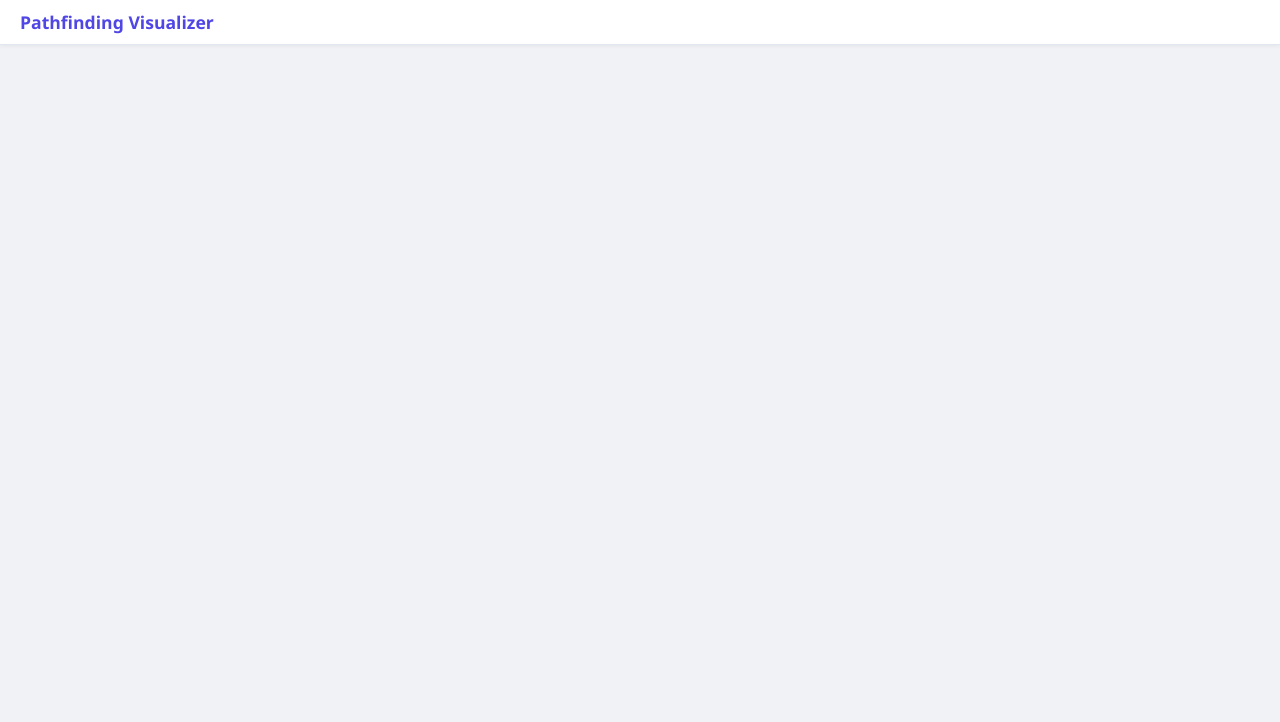
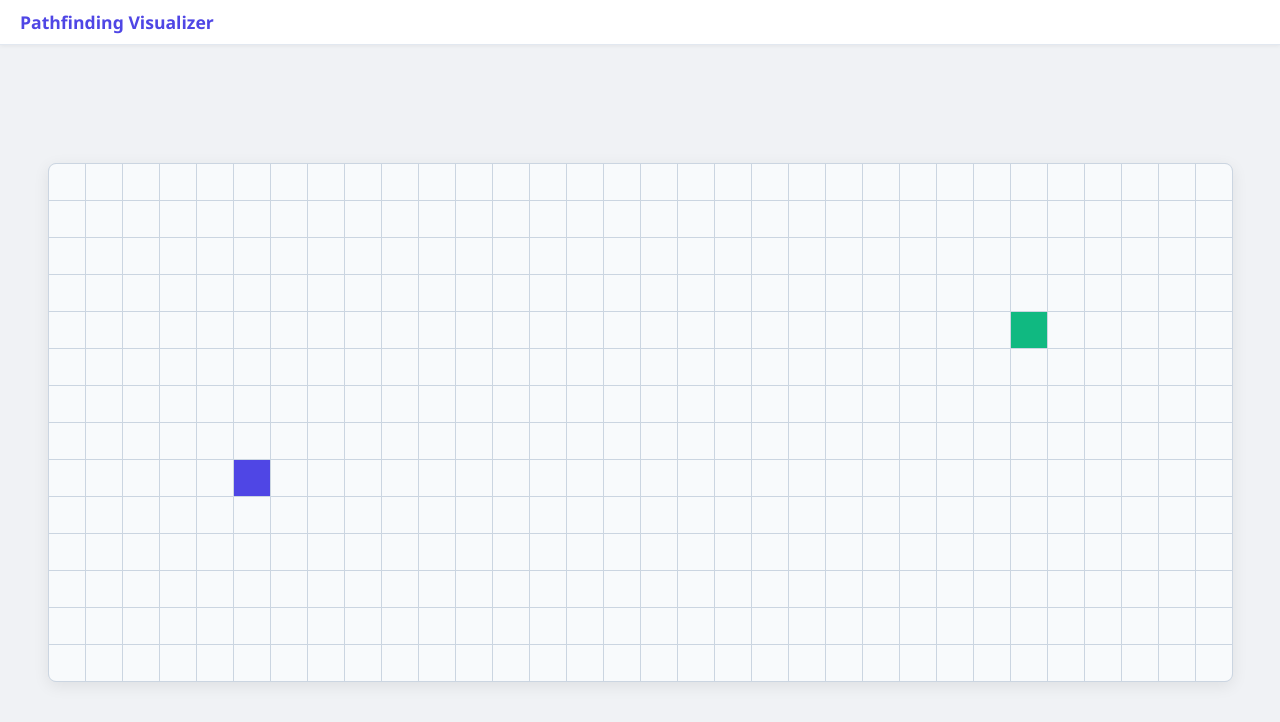
Before and after one commit to fadiyousif/pathfinding-visualizer, a plain HTML site: page index.html in a window 1280 px wide. Drawn offline with Linux system fonts and the light colour scheme.

Commit message:
render the grid using CSS Grid

```diff
--- a/index.html
+++ b/index.html
@@ -12,6 +12,10 @@
   <h1>Pathfinding Visualizer</h1>
 </header>
 
+<div id="grid-container">
+  <div id="grid"></div>
+</div>
+
 <script src="script.js"></script>
 </body>
 </html>
--- a/script.js
+++ b/script.js
@@ -1 +1,76 @@
-// pathfinding visualizer
+const ROWS = 14, COLS = 32;
+
+let grid = [];
+let startNode = null, endNode = null;
+
+const gridEl = document.getElementById('grid');
+
+/* each cell in the grid is represented as a node object.
+ * r/c = row/column position in the grid.
+ * el = the corresponding DOM element.
+ * prev = backpointer set during search, used to reconstruct the path.
+ * g and f are only used by A* (cost from start, and estimated total cost). */
+function makeNode(r, c) {
+  return {
+    r, c,
+    isWall: false,
+    el: null,
+    visited: false,
+    prev: null,
+    g: Infinity,
+    f: Infinity,
+  };
+}
+
+/* cls = the CSS class to apply: 'start', 'end', 'wall', 'visited', 'path',
+ * or '' to reset back to a plain cell. replaces the entire className so
+ * we don't have to track and remove old classes manually. */
+function setClass(node, cls) {
+  node.el.className = 'cell' + (cls ? ' ' + cls : '');
+}
+
+/* returns what class a node should have based on its current state.
+ * used when we need to restore a node's appearance (e.g. after clearing a search). */
+function baseClass(node) {
+  if (node === startNode) return 'start';
+  if (node === endNode)   return 'end';
+  if (node.isWall)        return 'wall';
+  return '';
+}
+
+function buildGrid() {
+  grid = [];
+  gridEl.innerHTML = '';
+
+  /* CSS Grid needs explicit column/row sizes — we set them here rather than
+   * hardcoding them in CSS so they're tied to ROWS/COLS and stay in sync. */
+  gridEl.style.gridTemplateColumns = `repeat(${COLS}, 36px)`;
+  gridEl.style.gridTemplateRows    = `repeat(${ROWS}, 36px)`;
+
+  for (let r = 0; r < ROWS; r++) {
+    grid[r] = [];
+
+    for (let c = 0; c < COLS; c++) {
+      const node = makeNode(r, c);
+
+      const el = document.createElement('div');
+      el.className = 'cell';
+      el.dataset.r = r;
+      el.dataset.c = c;
+
+      node.el = el;
+      grid[r][c] = node;
+      gridEl.appendChild(el);
+    }
+  }
+
+  // start: one row below vertical center, column 5
+  // end:   three rows above vertical center, column 26
+  startNode = grid[Math.floor(ROWS / 2) + 1][5];
+  endNode   = grid[Math.floor(ROWS / 2) - 3][COLS - 6];
+
+  setClass(startNode, 'start');
+  setClass(endNode, 'end');
+}
+
+buildGrid();
--- a/style.css
+++ b/style.css
@@ -27,3 +27,35 @@ header h1 {
   color: #4f46e5;
   white-space: nowrap;
 }
+
+#grid-container {
+  flex: 1;
+  display: flex;
+  align-items: center;
+  justify-content: center;
+  padding: 12px;
+  overflow: hidden;
+}
+
+#grid {
+  display: grid;
+  gap: 1px;
+  background: #cbd5e1;
+  border: 1px solid #cbd5e1;
+  border-radius: 8px;
+  overflow: hidden;
+  user-select: none;
+  cursor: crosshair;
+  box-shadow: 0 4px 16px rgba(0,0,0,0.08);
+}
+
+.cell {
+  width: 36px;
+  height: 36px;
+  background: #f8fafc;
+  position: relative;
+}
+
+.cell.start { background: #4f46e5; }
+.cell.end   { background: #10b981; }
+.cell.wall  { background: #334155; }
```
